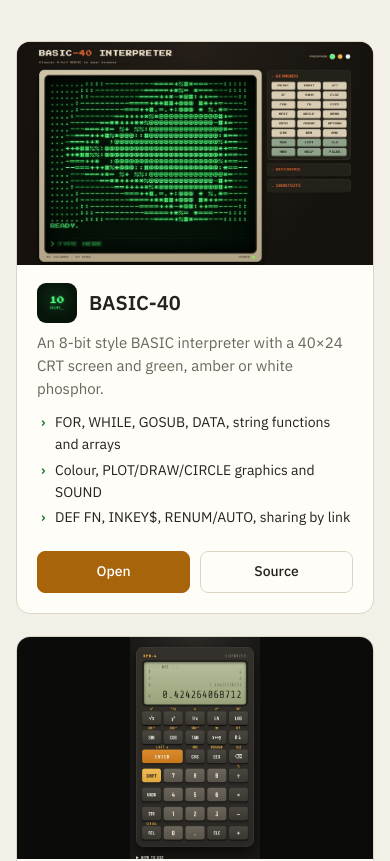
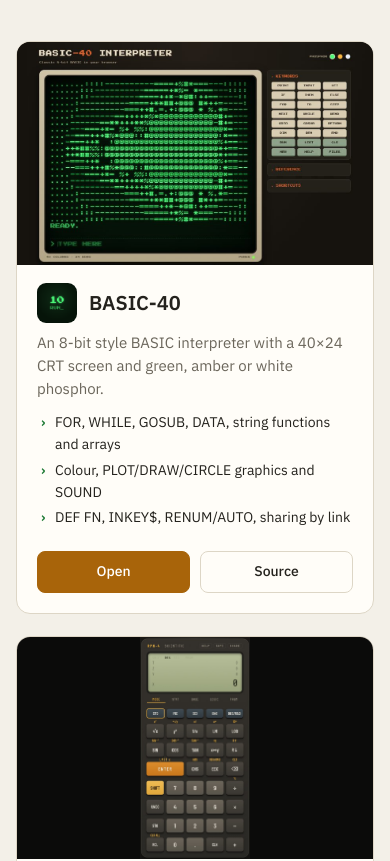
Before and after one commit to cstroie/cstroie.github.io, a plain HTML site: page index.html in a window 390 px wide. Shown: the part 239-1100 px from the top of the page. Drawn offline with Linux system fonts and the light colour scheme.

Commit message:
Update RPN-4 card screenshot to the current phone layout
Co-Authored-By: Claude Opus 5.5 <noreply@anthropic.com>

```diff
--- a/index.html
+++ b/index.html
@@ -180,7 +180,7 @@
             </article>
 
             <article class="card">
-                <a class="shot tall" href="RPN-4/" aria-label="Open RPN-4"><img src="img/rpn.jpg" alt="The RPN-4 calculator with an LCD showing the four-level stack" loading="lazy"></a>
+                <a class="shot tall" href="RPN-4/" aria-label="Open RPN-4"><img src="img/rpn-4.jpg" alt="The RPN-4 calculator with an LCD showing the four-level stack" loading="lazy"></a>
                 <div class="body">
                     <div class="title"><img src="img/rpn-icon.png" alt=""><h2>RPN-4 Scientific</h2></div>
                     <p>An HP-style Reverse Polish Notation calculator with stack lift that behaves like the real thing.</p>
```
Also changed, not shown: img/rpn-4.jpg (added), img/rpn.jpg (deleted).
